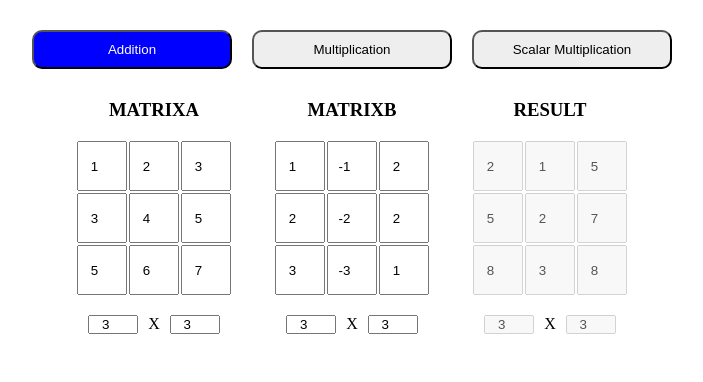
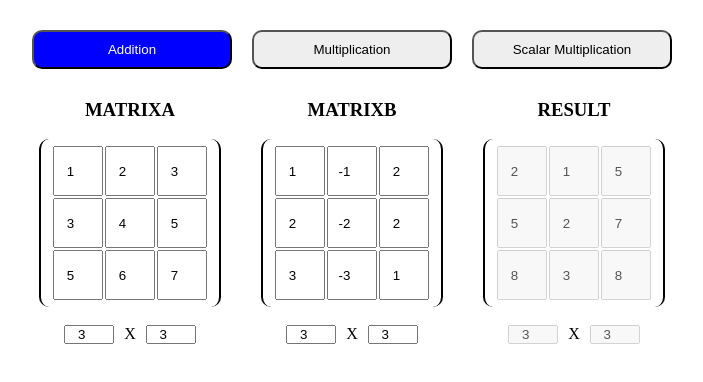
Before and after one commit to alexkham/MatrixCalculator, a Next.js app: page / in a window 1280 px wide. Shown: the top 382 px of the page, without its empty margins (248-951 px from the left). Built offline with nearby package versions, Linux system fonts and the light colour scheme.

Commit message:
add bracket

```diff
--- a/src/components/matrix.module.css
+++ b/src/components/matrix.module.css
@@ -30,14 +30,22 @@
     color: white;
 }
 
-.scalarInput, .matrixBlock {
+.scalarInput,
+.matrixBlock {
     display: flex;
     flex-direction: column;
     align-items: center;
     padding: 20px;
 }
 
-.inputBlock{
+.tableBracket {
+    border-left: 2px solid black;
+    padding: 5px 10px;
+    border-right: 2px solid black;
+    border-radius: 10px;
+}
+
+.inputBlock {
     height: 30px;
     margin-top: 40%;
 }
--- a/src/components/matrix.tsx
+++ b/src/components/matrix.tsx
@@ -46,11 +46,13 @@ const MatrixComponent = (newProps: Props) => {
             )
         }
         return (
-            <table>
-                <tbody>
-                    {rowData}
-                </tbody>
-            </table>
+            <div className={styles.tableBracket}>
+                <table>
+                    <tbody>
+                        {rowData}
+                    </tbody>
+                </table>
+            </div>
         )
     }
 
```
